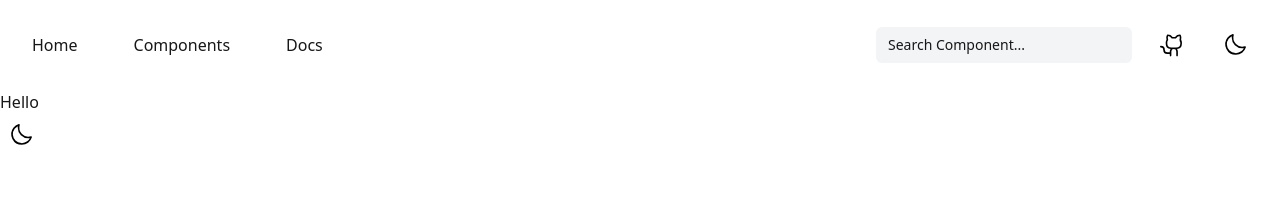
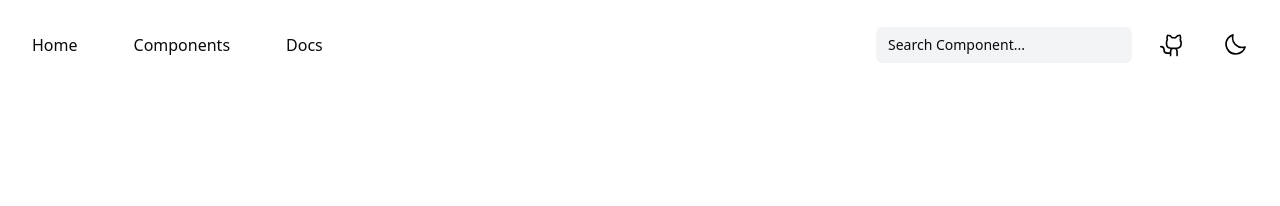
Before and after one commit to ArmanAhmedDev/kyden_ui, a Next.js app: page /components in a window 1280 px wide. Shown: the top 206 px of the page. Built offline with nearby package versions, Linux system fonts and the light colour scheme.

Commit message:
fix: The Light and dark theme and added sidebar page

```diff
--- a/src/app/(routes)/components/page.tsx
+++ b/src/app/(routes)/components/page.tsx
@@ -1,17 +1,9 @@
-"use client";
 
-import ThemeToggle from "@/components/layout/ThemeToggle";
+import ComponentsPage from "@/features/components/pages/Components";
 
 export default function Page() {
 
   return (
-    <>
-
-     <div className="w-full h-screen bg-background dark:bg-foreground">
-          <h1 className="text-foreground dark:text-background">Hello</h1>
-
-          <ThemeToggle/>
-        </div>
-    </>
+    <ComponentsPage />
   );
 }
--- a/src/app/globals.css
+++ b/src/app/globals.css
@@ -2,9 +2,9 @@
 
 
 :root {
-  --background: #ffffff;
-  --foreground: #171717;
-    --hover-background: #f0eeee;
+  --background: #FFFFFF;
+  --foreground: #0A0A0A;
+ --hover-background: #FAFAFA;
   --hover-foreground: #f6f3f3;
 }
 
--- a/src/app/layout.tsx
+++ b/src/app/layout.tsx
@@ -28,7 +28,7 @@ export default function RootLayout({
       suppressHydrationWarning
       className={` ${outfit.variable}`}
     >
-      <body className="min-h-screen w-full antialiased">
+      <body className="min-h-screen w-full antialiased bg-background dark:bg-foreground">
         <ThemeProvider
           attribute="class"
           defaultTheme="light"
--- a/src/components/layout/Header.tsx
+++ b/src/components/layout/Header.tsx
@@ -20,7 +20,7 @@ export default function Header() {
                         <li>
                             <Link
                                 href="/"
-                                className="block rounded-md p-2 transition-colors duration-200 hover:bg-[#efeded] dark:hover:bg-[#2f2e2e]"
+                                className="block rounded-md p-2 transition-colors duration-200 hover:bg-hover-background dark:hover:bg-[#2f2e2e]"
                             >
                                 Home
                             </Link>
--- /dev/null
+++ b/src/features/components/pages/Components.tsx
@@ -0,0 +1,34 @@
+"use client"
+
+import Link from "next/link"
+import connectToDb from "../../../../lib/db"
+import { useState } from "react"
+
+
+export default function ComponentsPage(){
+
+
+
+    return(
+        <>
+        <div className="">
+
+
+                <aside className="">
+                    <nav>
+                        <ul>
+                            <li>
+                                <Link href={'/'}></Link>
+                            </li>
+                        </ul>
+                    </nav>
+                </aside>
+
+            {/* Sidebar */}
+
+            {/* Sidebar Mobile */}
+            {/* Code Section */}
+        </div>
+        </>
+    )
+}
```
